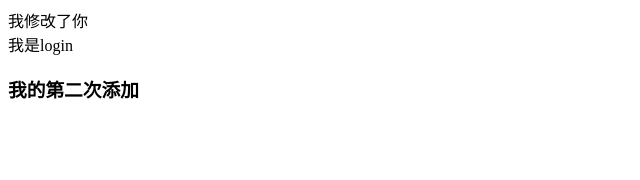
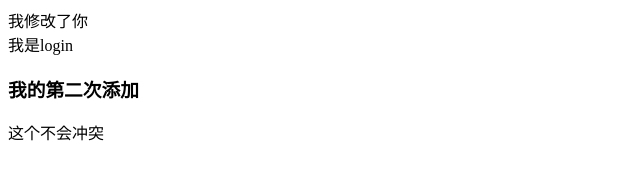
Before and after one commit to zll-jpg/Project_01, a plain HTML site: page index.html in a window 1280 px wide. Shown: the whole page, without its empty margins (0-640 px from the left). Drawn offline with Linux system fonts and the light colour scheme.

Commit message:
检测冲突

```diff
--- a/index.html
+++ b/index.html
@@ -10,5 +10,7 @@
     <div>我修改了你</div>
     <div>我是login</div>
     <h3>我的第二次添加</h3>
+
+    <div>这个不会冲突</div>
 </body>
 </html>
```
